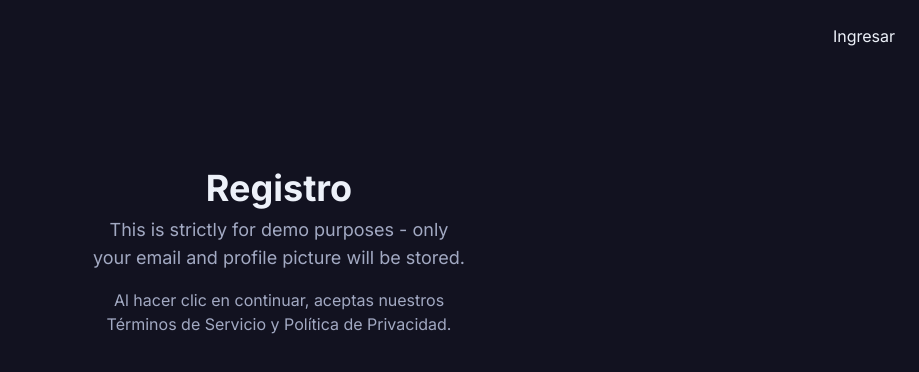
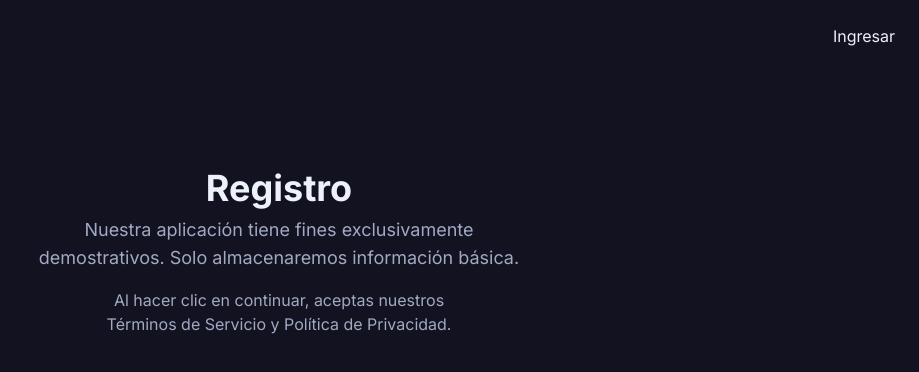
Before and after one commit to roblesdotdev/project-boost, a Next.js app: page /sign-up in a window 1280 px wide. Shown: the top 372 px of the page, without its empty margins (361-1280 px from the left). Built offline with nearby package versions, Linux system fonts and the light colour scheme.

Commit message:
update text lang

```diff
--- a/app/(auth)/sign-in/page.tsx
+++ b/app/(auth)/sign-in/page.tsx
@@ -23,8 +23,7 @@ export default function SignInPage() {
         <p className="mt-2 max-w-xl text-center text-fg-muted md:text-lg">
           <Balancer>
             Nuestra aplicación tiene fines exclusivamente demostrativos. Solo
-            almacenaremos información básica, como tu nombre, correo electrónico
-            y foto de perfil.
+            almacenaremos información básica.
           </Balancer>
         </p>
         {/* <UserAuthForm /> */}
--- a/app/(auth)/sign-up/page.tsx
+++ b/app/(auth)/sign-up/page.tsx
@@ -15,8 +15,8 @@ export default function RegisterPage() {
         <h1 className="text-2xl font-bold md:text-4xl">Registro</h1>
         <p className="mt-2 max-w-xl text-center text-fg-muted md:text-lg">
           <Balancer>
-            This is strictly for demo purposes - only your email and profile
-            picture will be stored.
+            Nuestra aplicación tiene fines exclusivamente demostrativos. Solo
+            almacenaremos información básica.
           </Balancer>
         </p>
         {/* <UserAuthForm /> */}
```
